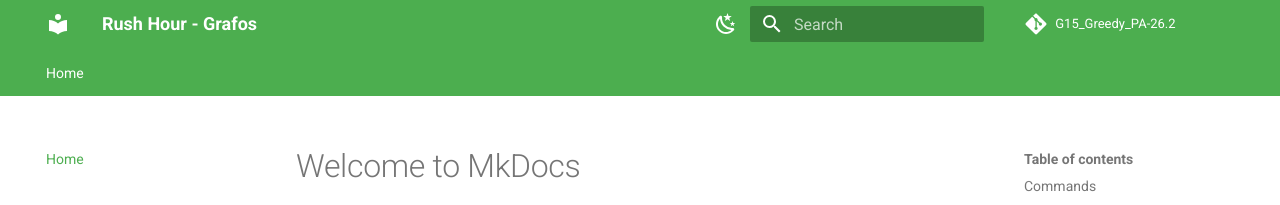
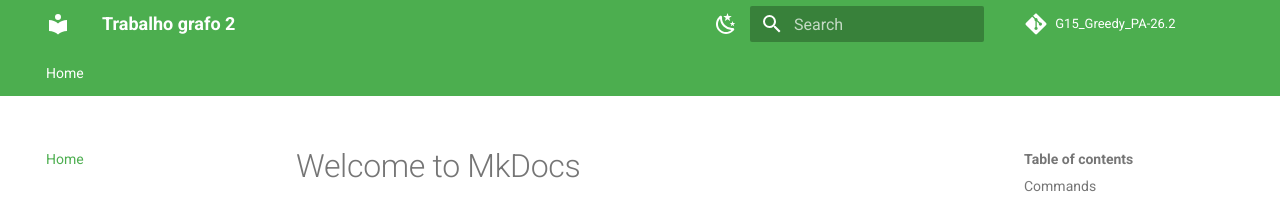
Before and after one commit to projeto-de-algoritmos-2026/G15_Greedy_PA-26.2, an MkDocs documentation site: the page built from docs/index.md, in a window 1280 px wide. Shown: the top 205 px of the page. Built offline with MkDocs 1.6.1 and Material for MkDocs 9.7.7, drawn with Linux system fonts in a browser that asks for light colours; comment, search, counter and statistics services are not loaded.

Commit message:
fix: nome do site incorreto

```diff
--- a/mkdocs.yml
+++ b/mkdocs.yml
@@ -1,4 +1,4 @@
-site_name: Rush Hour - Grafos
+site_name: Trabalho grafo 2
 
 repo_url: https://github.com/projeto-de-algoritmos-2026/G15_Greedy_PA-26.2
 repo_name: G15_Greedy_PA-26.2
```
